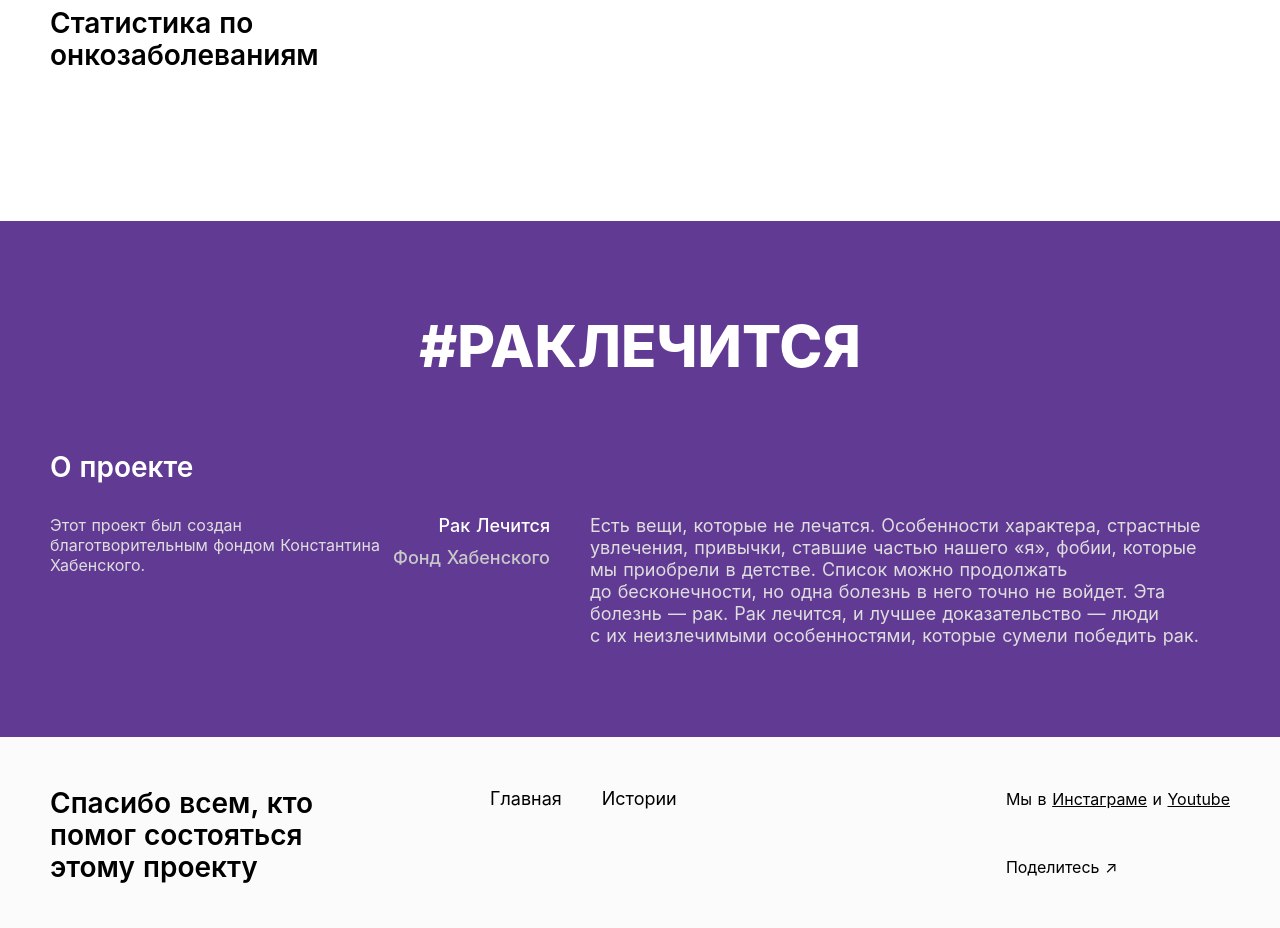
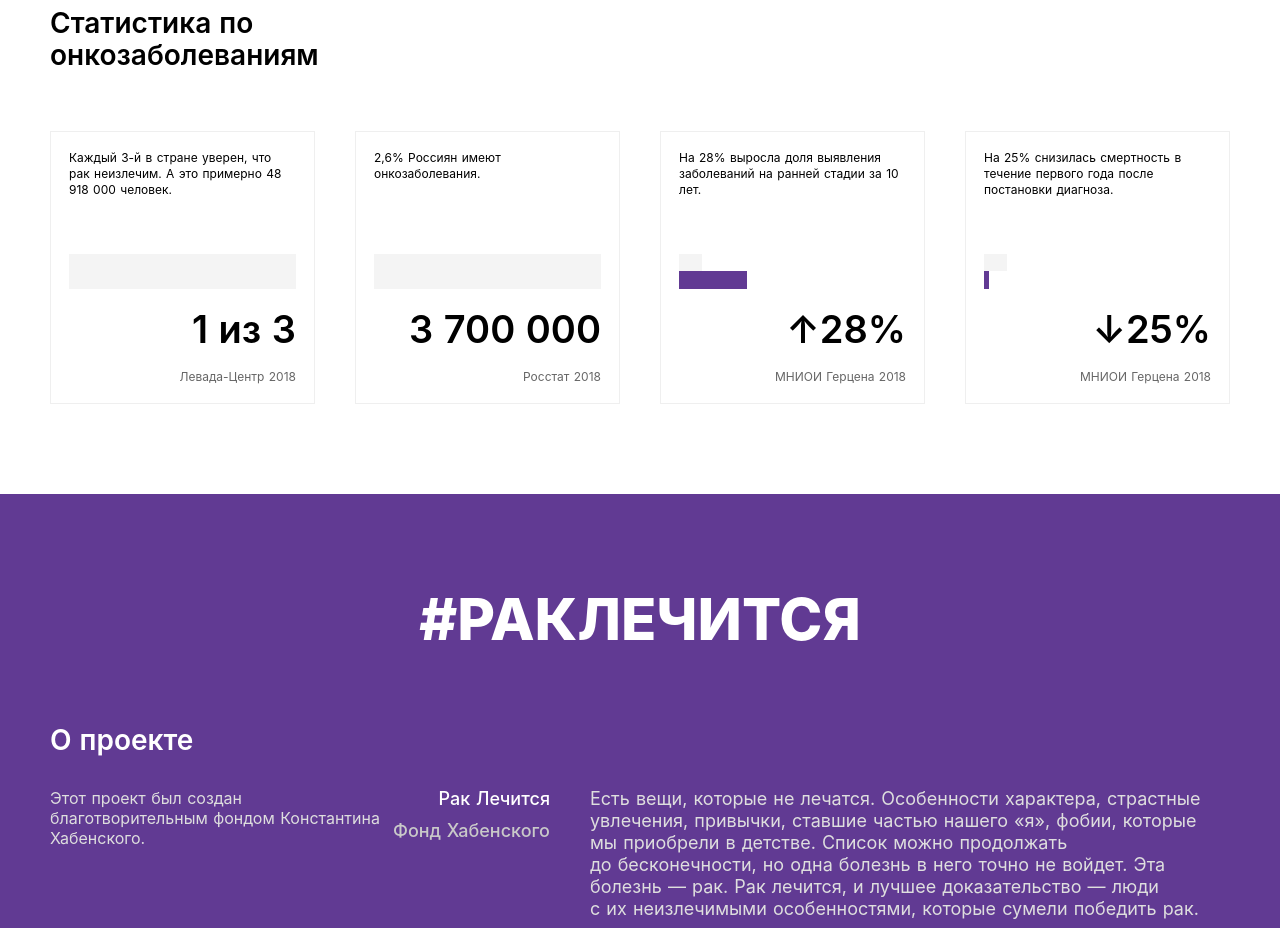
Before and after one commit to vladoskav/rak-lechitsa, a Nuxt app: page / in a window 1280 px wide. Shown: the part 3900-4828 px from the top of the page. Built offline with nearby package versions, Linux system fonts and the light colour scheme.

Commit message:
get statistics with mas

```diff
--- a/components/Statistics.vue
+++ b/components/Statistics.vue
@@ -7,13 +7,17 @@
       <div class="statistics__container">
         <st-box v-for="statistic in statistics" :key="statistic.id" class="statistics__box">
            <st-text class="statistics__text"
-            >Каждый 3-й в стране уверен, что рак неизлечим. А это примерно 48
-            918 000 человек.</st-text
+            >{{statistic.description}}</st-text
           >
-          <st-progress-bar :value="1" :maxValue="3" />
-          <st-counter class="statistics__counter">{{statistics.summary}}</st-counter>
+          <st-progress-bar v-if="!statistic.oldValue" :currentValue="statistic.currentValue" :maxValue="statistic.maxValue" />
+          <st-double-progress-bar v-else
+            :oldValue="statistic.oldValue"
+            :currentValue="statistic.currentValue"
+            :maxValue="statistic.maxValue"
+          />
+          <st-counter class="statistics__counter">{{statistic.summary}}</st-counter>
           <st-data-source class="statistics__data-source"
-            >Левада-Центр 2018</st-data-source
+            >{{statistic.source}}</st-data-source
           >
         </st-box>
         <!-- <st-box class="statistics__box">
@@ -70,6 +74,7 @@ import Counter from '@/components/ui/Counter';
 import DataSource from '@/components/ui/DataSource';
 import DoubleProgressBar from '@/components/ui/DoubleProgressBar';
 import Container from './Container';
+
 export default {
   components: {
     'st-title': Title,
--- a/components/ui/DoubleProgressBar.vue
+++ b/components/ui/DoubleProgressBar.vue
@@ -16,7 +16,7 @@
 export default {
   props: {
     oldValue: Number,
-    newValue: Number,
+    currentValue: Number,
     maxValue: Number,
   },
   computed: {
@@ -24,7 +24,7 @@ export default {
       return `width: ${(this.oldValue / this.maxValue) * 100}%;`;
     },
     styleNew() {
-      return `width: ${(this.newValue / this.maxValue) * 100}%;`;
+      return `width: ${(this.currentValue / this.maxValue) * 100}%;`;
     },
   },
 };
@@ -34,7 +34,6 @@ export default {
 .progress-bar-double {
   width: 100%;
   height: 40px;
-  /* background: #FFFFFF; */
   position: relative;
 }
 
--- a/components/ui/ProgressBar.vue
+++ b/components/ui/ProgressBar.vue
@@ -7,12 +7,12 @@
 <script>
 export default {
   props: {
-    value: Number,
+    oldValue: Number,
     maxValue: Number,
   },
   computed: {
     style() {
-      return `width: ${(this.value / this.maxValue) * 100}%;`;
+      return `width: ${(this.oldValue / this.maxValue) * 100}%;`;
     },
   },
 };
--- a/store/statistics.js
+++ b/store/statistics.js
@@ -5,7 +5,7 @@ export const state = () => ({
       "summary":"1 из 3",
       "source":"Левада-Центр 2018",
       "description":"Каждый 3-й в стране уверен, что рак неизлечим. А это примерно 48 918 000 человек.",
-      "oldValue":0,
+      "oldValue":null,
       "currentValue":48918000,
       "maxValue":150000000,
       "created_at":"2020-05-21T09:14:16.633Z",
@@ -16,7 +16,7 @@ export const state = () => ({
       "summary":"3 700 000",
       "source":"Росстат 2018",
       "description":"2,6% Россиян имеют онкозаболевания.",
-      "oldValue":0,
+      "oldValue":null,
       "currentValue":3700000,
       "maxValue":150000000,
       "created_at":"2020-05-21T09:14:54.220Z",
@@ -27,8 +27,8 @@ export const state = () => ({
       "summary":"↑28%",
       "source":"МНИОИ Герцена 2018",
       "description":"На 28% выросла доля выявления заболеваний на ранней стадии за 10 лет.",
-      "oldValue":null,
-      "currentValue":null,
+      "oldValue":10,
+      "currentValue":30,
       "maxValue":100,
       "created_at":"2020-05-21T09:15:58.466Z",
       "updated_at":"2020-05-21T09:15:58.466Z"
@@ -38,8 +38,8 @@ export const state = () => ({
       "summary":"↓25%",
       "source":"МНИОИ Герцена 2018",
       "description":"На 25% снизилась смертность в течение первого года после постановки диагноза.",
-      "oldValue":null,
-      "currentValue":null,
+      "oldValue":10,
+      "currentValue":2,
       "maxValue":100,
       "created_at":"2020-05-21T09:16:28.521Z",
       "updated_at":"2020-05-21T09:16:28.521Z"
@@ -52,7 +52,7 @@ export const mutations = {
 }
 
 export const getters = {
-  getStatictics(state) {
+  getStatistics(state) {
     return state.statistics;
   }
 }
```
